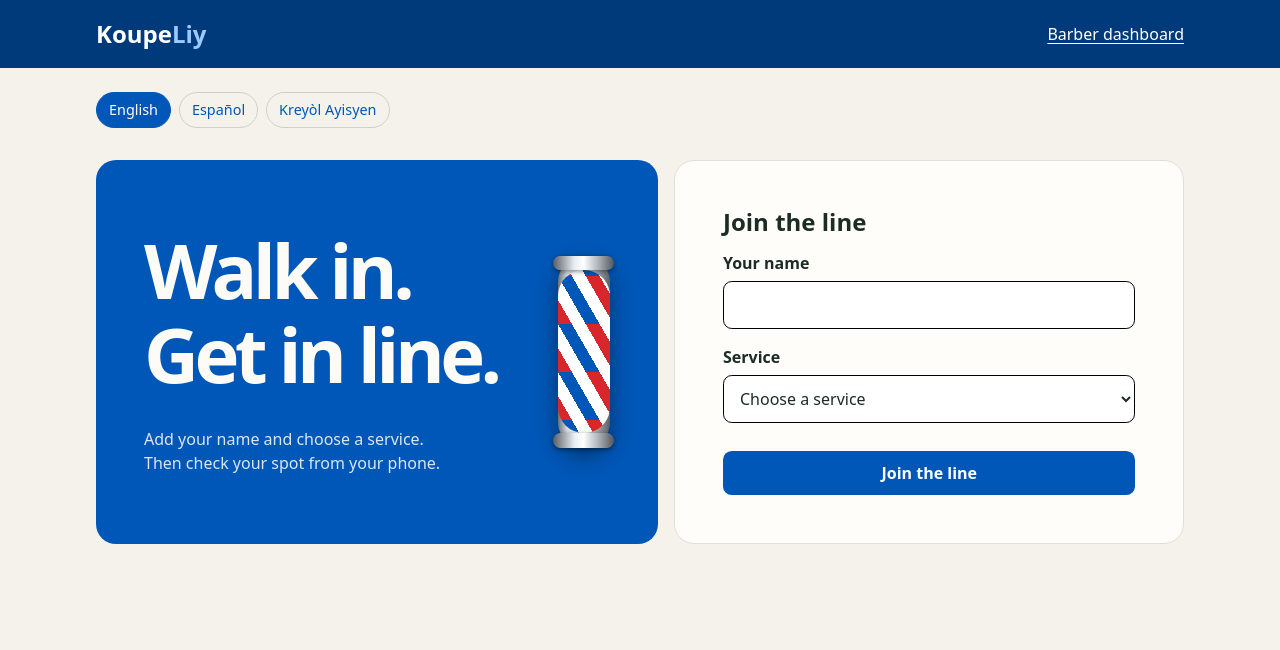
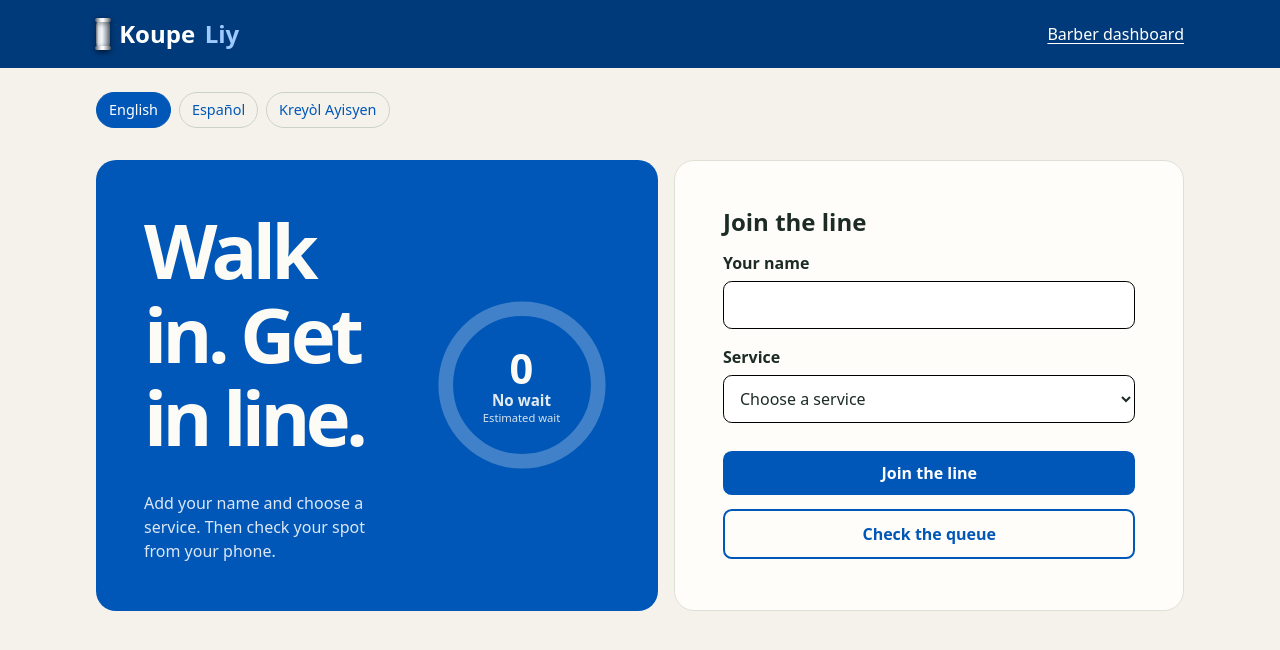
Before and after one commit to RaphaelXVII/KoupeLiy, a Flask app: page / in a window 1280 px wide. Shown: the top 650 px of the page. Run offline with Flask 3, Linux system fonts and the light colour scheme; data that the repository does not hold is empty.

Commit message:
add public check-queue page, wait-time gauge, and move barber pole to header

```diff
--- a/app.py
+++ b/app.py
@@ -31,6 +31,17 @@ BARBER_PASSWORD_HASH = os.environ.get(
 
 # The services a customer is allowed to pick. Used to validate form input.
 SERVICES = ("haircut", "beard", "combo")
+
+# Average minutes one client takes (a haircut runs about 25–30 min). Used to
+# estimate the queue wait time shown on the home page gauge.
+MINUTES_PER_CLIENT = 27
+
+
+def waiting_count():
+    """Return how many customers are currently waiting (not yet completed)."""
+    return database().execute(
+        "SELECT COUNT(*) FROM tickets WHERE completed = 0"
+    ).fetchone()[0]
 
 
 def login_required(view):
@@ -168,7 +179,14 @@ def join():
             ticket page (303 so a refresh doesn't resubmit the form).
     """
     if request.method == "GET":
-        return page("join.html", services=SERVICES)
+        count = waiting_count()
+        return page(
+            "join.html",
+            services=SERVICES,
+            waiting=count,
+            wait_minutes=count * MINUTES_PER_CLIENT,
+            per_client=MINUTES_PER_CLIENT,
+        )
 
     name = request.form.get("name", "").strip()
     service = request.form.get("service", "")
@@ -226,6 +244,32 @@ def ticket(token):
             "name": row["name"] if is_me else None,
         })
     return page("ticket.html", entry=entry, queue=queue)
+
+
+@app.get("/queue")
+def public_queue():
+    """Public, anonymous view of the whole waiting line.
+
+    Anyone can open this (no ticket, no login) to see how long the line is.
+    For privacy, NO real names are sent to the browser — every entry is shown
+    as a censored placeholder with just its position and colored dot. Also
+    shows the estimated wait time so walk-ins can decide whether to come in.
+    """
+    db = database()
+    rows = db.execute("""
+        SELECT token FROM tickets WHERE completed = 0 ORDER BY id
+    """).fetchall()
+    queue = [
+        {"token": row["token"], "position": position}
+        for position, row in enumerate(rows, start=1)
+    ]
+    count = len(queue)
+    return page(
+        "queue.html",
+        queue=queue,
+        waiting=count,
+        wait_minutes=count * MINUTES_PER_CLIENT,
+    )
 
 
 @app.route("/barber/login", methods=["GET", "POST"])
--- a/static/style.css
+++ b/static/style.css
@@ -260,3 +260,80 @@ button:hover { background: #0057b7; }
   font-weight: 700;
   vertical-align: middle;
 }
+
+/* Intro box visuals: wait-time gauge next to the barber pole, wraps on mobile */
+.intro-visuals {
+  display: flex;
+  align-items: center;
+  gap: clamp(1rem, 4vw, 2rem);
+  flex-wrap: wrap;
+}
+
+/* Circular queue-time gauge: an SVG ring whose filled portion is driven by the
+   --pct custom property, with the estimated minutes shown in the middle. */
+.wait-gauge {
+  position: relative;
+  width: clamp(8rem, 30vw, 11rem);
+  height: clamp(8rem, 30vw, 11rem);
+  flex: none;
+}
+.wait-gauge-svg {
+  width: 100%;
+  height: 100%;
+  transform: rotate(-90deg); /* start the ring at 12 o'clock */
+}
+.wait-track,
+.wait-progress {
+  fill: none;
+  stroke-width: 10;
+  stroke-linecap: round;
+}
+.wait-track { stroke: rgba(255, 255, 255, 0.25); }
+.wait-progress {
+  stroke: #ffffff;
+  /* circumference of r=52 is 2*pi*52 ~= 326.7; show --pct% of it */
+  stroke-dasharray: 326.7;
+  stroke-dashoffset: calc(326.7 - (326.7 * var(--pct, 0) / 100));
+  transition: stroke-dashoffset 0.8s ease;
+}
+.wait-center {
+  position: absolute;
+  inset: 0;
+  display: grid;
+  align-content: center;
+  justify-items: center;
+  text-align: center;
+  color: #fcfbf6;
+  line-height: 1.1;
+}
+.wait-value { font-size: clamp(1.8rem, 7vw, 2.6rem); font-weight: 800; }
+.wait-unit { font-size: 0.95rem; font-weight: 650; opacity: 0.9; }
+.wait-label { font-size: 0.7rem; margin-top: 0.25rem; opacity: 0.85; }
+
+/* Secondary (outline) button used for "Check the queue" / "Join the line" */
+.secondary-button {
+  display: block;
+  width: 100%;
+  margin-top: 0.9rem;
+  padding: 0.7rem 1rem;
+  border: 2px solid #0057b7;
+  border-radius: 0.55rem;
+  background: transparent;
+  color: #0057b7;
+  font-weight: 650;
+  text-align: center;
+  text-decoration: none;
+}
+.secondary-button:hover { background: #0057b7; color: #fff; }
+
+/* Brand lockup: small spinning barber pole sits left of the KoupeLiy wordmark */
+.brand { display: inline-flex; align-items: center; gap: 0.6rem; }
+.barber-pole-sm {
+  width: 0.85rem;
+  height: 2rem;
+  padding: 0.18rem 0;
+  flex: none;
+  box-shadow: 0 0.15rem 0.4rem rgba(0, 0, 0, 0.4);
+}
+.barber-pole-sm::before,
+.barber-pole-sm::after { height: 0.28rem; }
--- a/templates/base.html
+++ b/templates/base.html
@@ -9,7 +9,12 @@
 </head>
 <body>
   <header class="site-header pop pop-1">
-    <a class="brand" href="{{ url_for('join', lang=g.lang) }}">Koupe<span>Liy</span></a>
+    <a class="brand" href="{{ url_for('join', lang=g.lang) }}">
+      <span class="barber-pole barber-pole-sm" aria-hidden="true">
+        <span class="barber-pole-stripes"></span>
+      </span>
+      Koupe<span>Liy</span>
+    </a>
     <a class="dashboard-link" href="{{ url_for('barber', lang=g.lang) }}">{{ t.barber }}</a>
   </header>
   <main>
--- a/templates/join.html
+++ b/templates/join.html
@@ -7,8 +7,28 @@
         <h1>{{ t.welcome }}</h1>
         <p>{{ t.intro }}</p>
       </div>
-      <div class="barber-pole" aria-hidden="true">
-        <div class="barber-pole-stripes"></div>
+      {% set max_minutes = 120 %}
+      {% set pct = (wait_minutes / max_minutes * 100) if wait_minutes else 0 %}
+      {% set pct = 100 if pct > 100 else pct %}
+      <div class="intro-visuals">
+        <div class="wait-gauge" role="img"
+             aria-label="{{ t.est_wait }}: {{ wait_minutes }} {{ t.minutes }}">
+          <svg viewBox="0 0 120 120" class="wait-gauge-svg">
+            <circle class="wait-track" cx="60" cy="60" r="52"></circle>
+            <circle class="wait-progress" cx="60" cy="60" r="52"
+                    style="--pct: {{ pct }}"></circle>
+          </svg>
+          <div class="wait-center">
+            {% if wait_minutes %}
+              <span class="wait-value">{{ wait_minutes }}</span>
+              <span class="wait-unit">{{ t.minutes }}</span>
+            {% else %}
+              <span class="wait-value">0</span>
+              <span class="wait-unit">{{ t.no_wait }}</span>
+            {% endif %}
+            <span class="wait-label">{{ t.est_wait }}</span>
+          </div>
+        </div>
       </div>
     </section>
     <section class="card pop pop-4">
@@ -28,6 +48,7 @@
         </select>
         <button type="submit">{{ t.join }}</button>
       </form>
+      <a class="secondary-button" href="{{ url_for('public_queue', lang=g.lang) }}">{{ t.check_queue }}</a>
     </section>
   </div>
 {% endblock %}
--- a/translations.py
+++ b/translations.py
@@ -38,6 +38,12 @@ MESSAGES = {
         "line": "The line",
         "you_label": "You",
         "hidden_name": "Hidden",
+        "check_queue": "Check the queue",
+        "est_wait": "Estimated wait",
+        "minutes": "min",
+        "people_waiting": "waiting",
+        "queue_now": "Current line",
+        "no_wait": "No wait",
     },
     "es": {
         "join": "Unirme a la fila",
@@ -72,6 +78,12 @@ MESSAGES = {
         "line": "La fila",
         "you_label": "Tú",
         "hidden_name": "Oculto",
+        "check_queue": "Ver la fila",
+        "est_wait": "Espera estimada",
+        "minutes": "min",
+        "people_waiting": "en espera",
+        "queue_now": "Fila actual",
+        "no_wait": "Sin espera",
     },
     "ht": {
         "join": "Antre nan liy lan",
@@ -106,5 +118,11 @@ MESSAGES = {
         "line": "Liy lan",
         "you_label": "Ou",
         "hidden_name": "Kache",
+        "check_queue": "Gade liy lan",
+        "est_wait": "Tan tann estime",
+        "minutes": "min",
+        "people_waiting": "k ap tann",
+        "queue_now": "Liy kounye a",
+        "no_wait": "Pa gen tann",
     },
 }
```
Also changed, not shown: templates/queue.html (added, +29 -0 lines).
